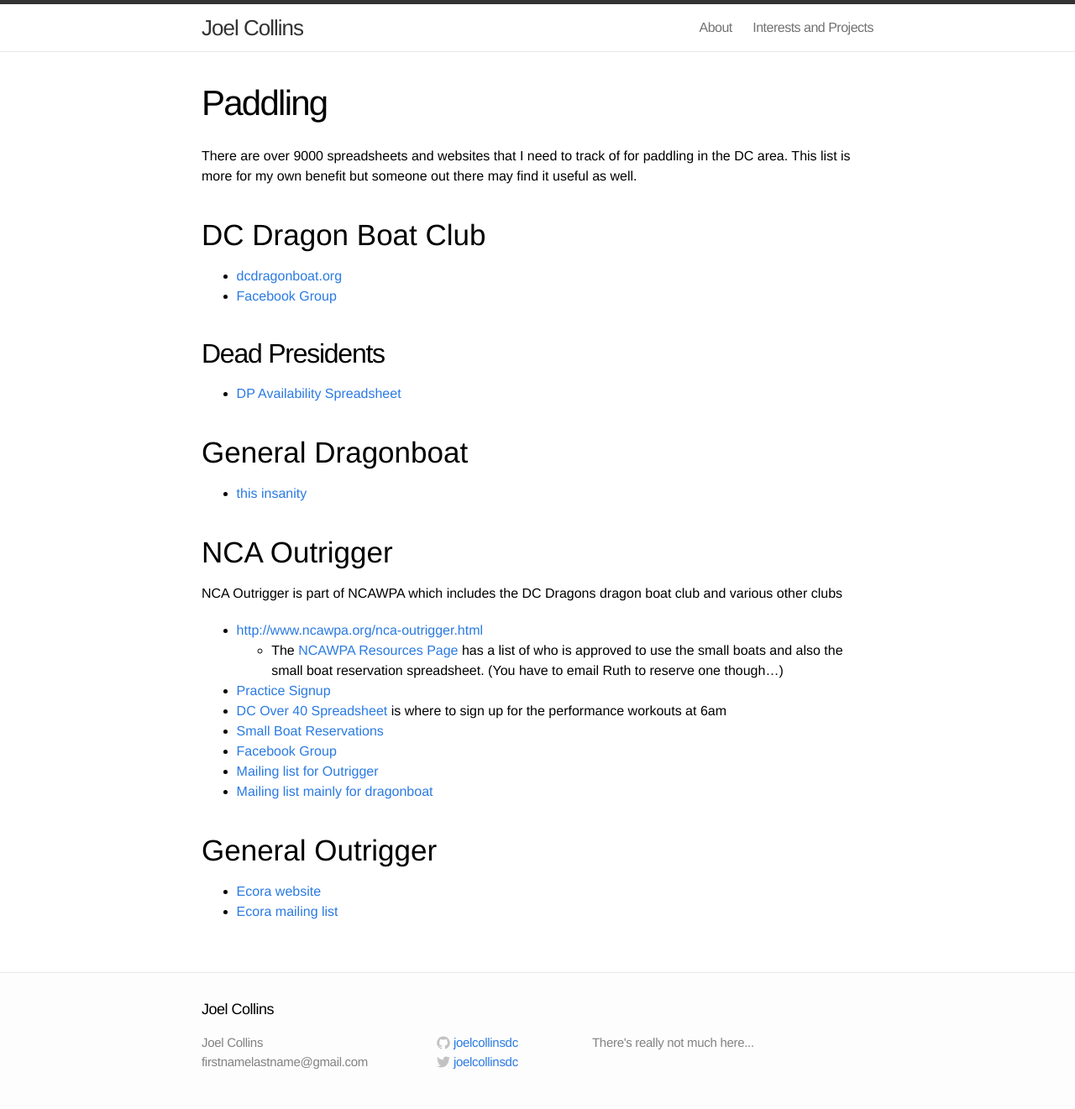
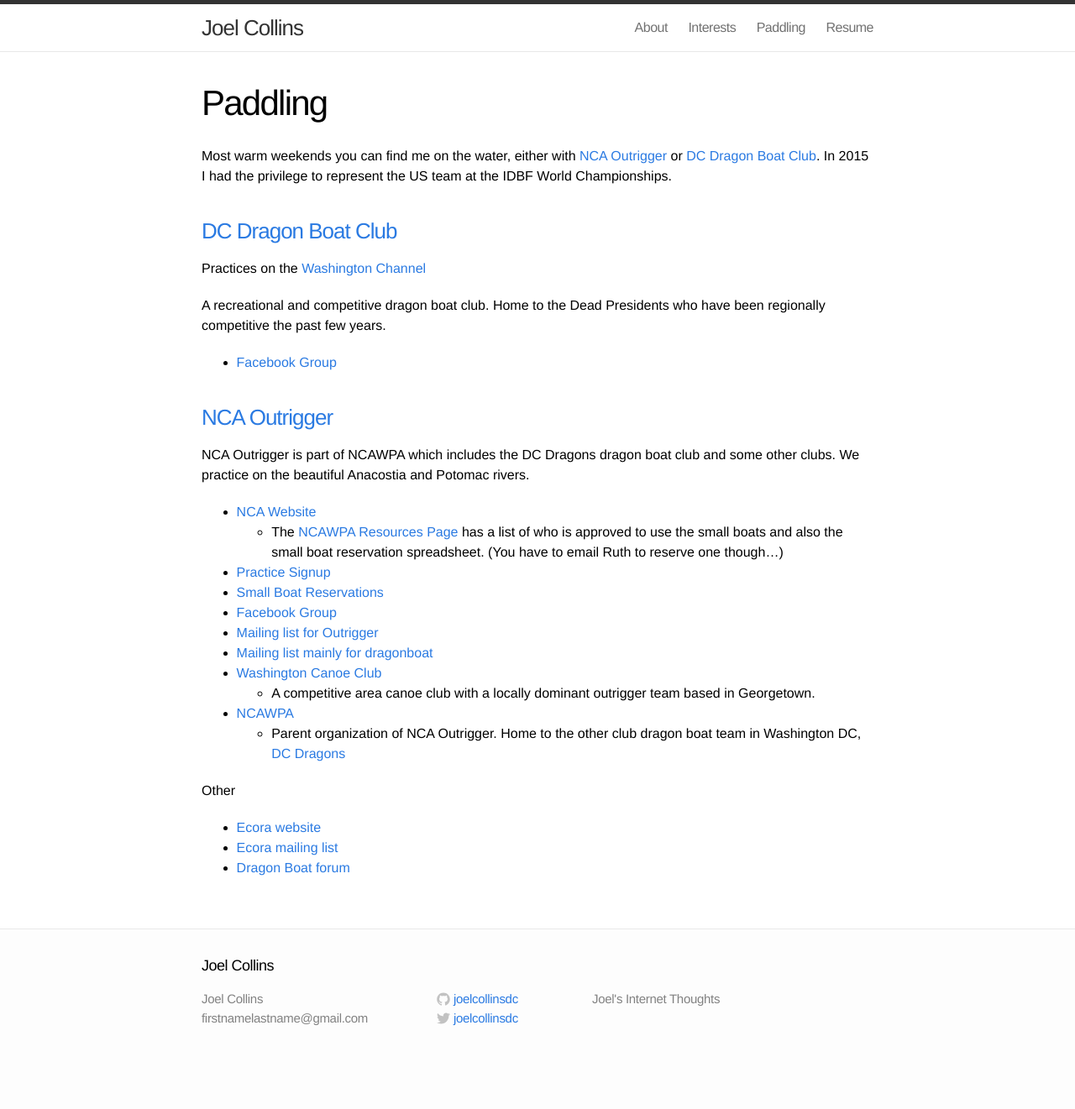
Before and after one commit to joelcollinsdc/joelcollinsdc.github.io, a Jekyll site: the page built from paddling.md, in a window 1280 px wide. Shown: the whole page at 84% size. Built offline with Jekyll 4.4.1, drawn with Linux system fonts in a browser that asks for light colours; after the commit the page ends 1269 px from its top, so only the background shows below that.

Commit message:
add resume and general cleanup

```diff
--- a/_config.yml
+++ b/_config.yml
@@ -1,7 +1,7 @@
 # Site settings
 title: Joel Collins
 email: firstnamelastname@gmail.com
-description: "There's really not much here..."
+description: "Joel's Internet Thoughts"
 baseurl: ""
 url: "http://joelcollinsdc.github.io"
 twitter_username: joelcollinsdc
--- a/_includes/footer.html
+++ b/_includes/footer.html
@@ -58,4 +58,6 @@
 
   </div>
 
+  {% include tracking.html %}
+
 </footer>
--- a/_includes/header.html
+++ b/_includes/header.html
@@ -17,10 +17,10 @@
         </svg>
       </a>
       <div class="trigger">
-
           <a class="page-link" href="/about/">About</a>
-          <a class="page-link" href="/interests/">Interests and Projects</a>
-
+          <a class="page-link" href="/interests/">Interests</a>
+          <a class="page-link" href="/paddling/">Paddling</a>
+          <a class="page-link" href="/resume/">Resume</a>
       </div>
     </nav>
 
--- /dev/null
+++ b/_layouts/none.html
@@ -0,0 +1 @@
+{{content}}
--- a/paddling.md
+++ b/paddling.md
@@ -4,36 +4,37 @@
 permalink: /paddling/
 ---
 
-There are over 9000 spreadsheets and websites that I need to track of for paddling in the DC area.  This list is more for my own benefit but someone out there may find it useful as well.
+Most warm weekends you can find me on the water, either with [NCA Outrigger](http://www.ncawpa.org/nca-outrigger.html) or [DC Dragon Boat Club](http://dcdragonboat.org/).  In 2015 I had the privilege to represent the US team at the IDBF World Championships.
 
-# DC Dragon Boat Club
 
-* [dcdragonboat.org](http://dcdragonboat.org/)
+### [DC Dragon Boat Club](http://dcdragonboat.org/)
+
+Practices on the [Washington Channel](https://www.google.com/maps/place/Washington+Channel,+Washington,+DC/@38.8691035,-77.0413514,14z/data=!3m1!4b1!4m2!3m1!1s0x89b7b7729dffce8f:0x46d4d7a5b5f60b1)
+
+A recreational and competitive dragon boat club.  Home to the Dead Presidents who have been regionally competitive the past few years.
 
 * [Facebook Group](https://www.facebook.com/groups/dcdragonboat/)
 
-## Dead Presidents
 
-* [DP Availability Spreadsheet](https://docs.google.com/spreadsheet/ccc?key=0AosU52J5ACITdHpnNllpYUZOdWZ2T3VhbXdLRlA1VGc&usp=drive_web#gid=8)
+### [NCA Outrigger](http://www.ncawpa.org/nca-outrigger.html)
 
-# General Dragonboat
+NCA Outrigger is part of NCAWPA which includes the DC Dragons dragon boat club and some other clubs.  We practice on the beautiful Anacostia and Potomac rivers.
 
-* [this insanity](http://www.network54.com/Forum/135730/)
-
-# NCA Outrigger
-
-NCA Outrigger is part of NCAWPA which includes the DC Dragons dragon boat club and various other clubs
-
-* [http://www.ncawpa.org/nca-outrigger.html](http://www.ncawpa.org/nca-outrigger.html)
+* [NCA Website](http://www.ncawpa.org/nca-outrigger.html)
   * The [NCAWPA Resources Page](http://www.ncawpa.org/resources.html) has a list of who is approved to use the small boats and also the small boat reservation spreadsheet.  (You have to email Ruth to reserve one though...)
 * [Practice Signup](https://docs.google.com/spreadsheet/ccc?key=0Au45_-1-QPn0cFFVNHA0QWN5cUw0ejZTR2RKTVY5UFE#gid=0)
-* [DC Over 40 Spreadsheet](https://docs.google.com/spreadsheets/d/1nmMnGNfW8p4DA440p79ldsTXxnAk_xPlNRom4-c4Azc/edit#gid=1985401881) is where to sign up for the performance workouts at 6am
 * [Small Boat Reservations](https://docs.google.com/spreadsheet/ccc?key=0AoSR_CxzM9I0dEVLZ2lSVHV4U3YtZWtpcWlSZHBTcEE&usp=drive_web#gid=0)
 * [Facebook Group](https://www.facebook.com/groups/8460288797/)
 * [Mailing list for Outrigger](https://groups.google.com/forum/#!forum/paddledcoc)
 * [Mailing list mainly for dragonboat](https://groups.yahoo.com/neo/groups/PaddleDC/info)
 
-# General Outrigger
+* [Washington Canoe Club](http://www.washingtoncanoeclub.org/CMSMS/)
+  * A competitive area canoe club with a locally dominant outrigger team based in Georgetown.
+* [NCAWPA](http://www.ncawpa.org)
+  * Parent organization of NCA Outrigger.  Home to the other club dragon boat team in Washington DC, [DC Dragons](http://www.ncawpa.org/dc-dragons.html)
 
-* [Ecora website](http://www.eastcoastoutrigger.com/)
-* [Ecora mailing list](https://groups.google.com/forum/#!forum/eastcoastoutrigger)
+Other
+
+  * [Ecora website](http://www.eastcoastoutrigger.com/)
+  * [Ecora mailing list](https://groups.google.com/forum/#!forum/eastcoastoutrigger)
+  * [Dragon Boat forum](http://www.network54.com/Forum/135730/)
```
Also changed, not shown: _includes/tracking.html (added, +10 -0 lines), interests.md (+22 -5 lines), resume.md (added, +38 -0 lines).
